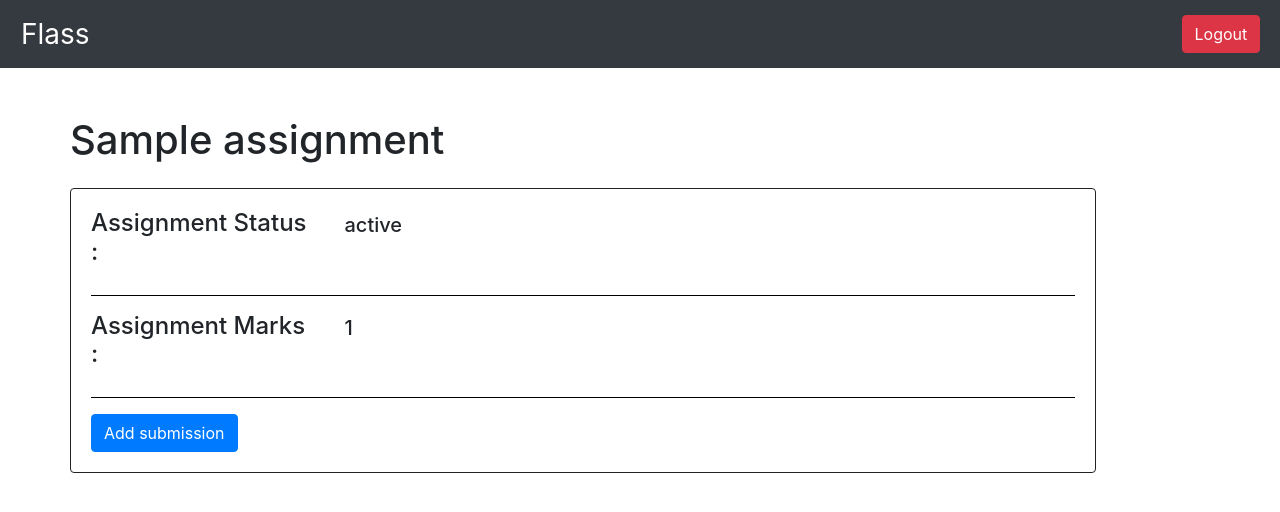
After one commit to arjund-06/flass, a Django app: page /assignment/1 in a window 1280 px wide. The commit adds this page. Shown: the top 512 px of the page. Run offline with Django 3.2, Linux system fonts and the light colour scheme; a user stored in the database is signed in; tables that the repository leaves empty hold one stand-in row (values such as "Sample post"); some libraries are stand-ins or nearby versions.

Commit message:
Added functionality to show Assignments

```diff
--- /dev/null
+++ b/lms/templates/showAssignment.html
@@ -0,0 +1,35 @@
+{% extends "base.html" %}
+{% block body %}
+
+<div class="container mt-5">
+    <div class="row">
+        <h1>{{assignment.assignment_title}}</h1>
+    </div>
+    <div class="row mt-3">
+        <div class="card" style="width: 90%; border: 1px solid rgb(34, 34, 34);">
+            <div class="card-body">
+                <div class="row">
+                    <div class="col-3">
+                        <h4 class="card-title">Assignment Status :</h4>
+                    </div>
+                    <div class="col mt-1">
+                        <h5>{{student_assignment.status}}</h5>
+                    </div>
+                </div>
+                <hr>
+                <div class="row">
+                    <div class="col-3">
+                        <h4 class="card-title">Assignment Marks :</h4>
+                    </div>
+                    <div class="col mt-1">
+                        <h5>{{student_assignment.marks}}</h5>
+                    </div>
+                </div>
+                <hr>
+                <a href="/assignmentSubmission/{{path_asi_id}}" class="btn btn-primary">Add submission</a>
+            </div>
+        </div>
+    </div>
+</div>
+
+{% endblock %}
--- a/lms/urls.py
+++ b/lms/urls.py
@@ -14,6 +14,8 @@ urlpatterns = [
     path('teacherSignup', views.handleTeacherSignup, name="teacherSignUp"),
     path('addSubject', views.addSubject, name="addSubject"),
     path('joinClass', views.joinClass, name="joinClass"),
+    path('assignmentSubmission/<str:path_asi_id>',views.submitAssignment, name="submitAssignment"),
+    path('assignment/<str:path_asi_id>',views.showAssignment, name="showAssignment"),
     path('addAssignment/<str:path_sub_id>',views.addAssignment, name="addAssignment"),
     path('subject/<str:path_sub_id>', views.showSubject, name="showSubject"),
     path('login', views.handleLogin, name="login"),
--- a/lms/views.py
+++ b/lms/views.py
@@ -191,6 +191,32 @@ def showSubject(request, path_sub_id):
     }
     return render(request, "subject.html", context)
 
+def showAssignment(request, path_asi_id):
+    current_user = request.user
+    if(current_user is None and current_user != "admin"):
+        return redirect("/login")
+    if current_user.is_authenticated == False:
+        return redirect("/login")
+
+    user_data = getUserType(current_user)
+
+    assignment_details = Assignment.objects.get(assignment_id = path_asi_id)
+
+
+    student_asi_rel = Assignment_Student.objects.filter(assignment_id = path_asi_id).filter(student_id = user_data[0].student_id)
+    if(len(student_asi_rel) == 1):
+        for data in student_asi_rel:
+            stu_asi_data = data
+
+    context = {
+        'assignment': assignment_details,
+        'student_assignment': stu_asi_data,
+        'path_asi_id': path_asi_id,
+    }
+    return render(request, "showAssignment.html", context)
+
+def submitAssignment(request, path_asi_id):
+    return render(request, "submitAssignment.html")
 
 def addAssignment(request, path_sub_id):
     current_user = request.user
```
Also changed, not shown: lms/templates/subject.html (+15 -9 lines), lms/templates/submitAssignment.html (added).
